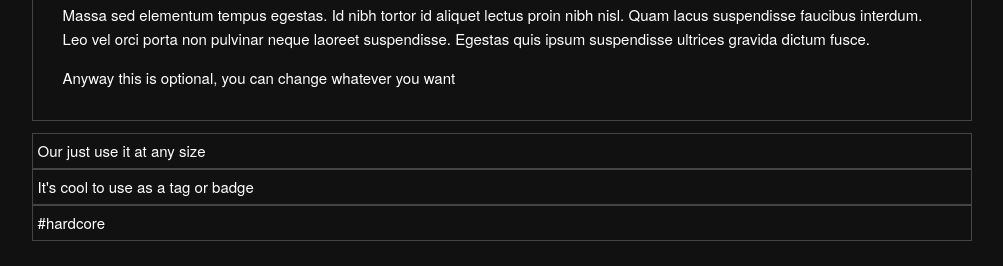
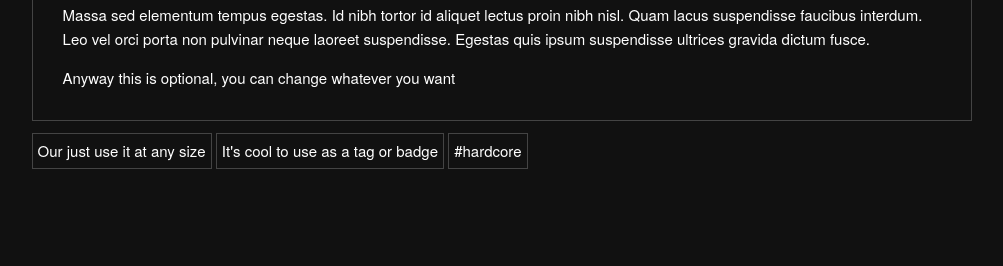
Before and after one commit to PedroCamata/Osso, a plain HTML site: page index.html in a window 1280 px wide. Shown: the part 1439-1705 px from the top of the page, without its empty margins (138-1141 px from the left). Drawn offline with Linux system fonts and the light colour scheme.

Commit message:
Add inlineb

```diff
--- a/css/osso.scss
+++ b/css/osso.scss
@@ -382,7 +382,6 @@ td {
   border: $border;
   box-sizing: border-box;
 
-
   &.big {
     display: block;
     width: 98%;
@@ -678,3 +677,7 @@ section:after {
 .no-border {
   border: none;
 }
+
+.inlineb {
+  display: inline-block;
+}
--- a/index.html
+++ b/index.html
@@ -96,13 +96,13 @@
         Anyway this is optional, you can change whatever you want
       </div>
       <div id="card-tags" class="col">
-        <div class="card p05">
+        <div class="card inlineb p05">
           Our just use it at any size
         </div>
-        <div class="card p05">
+        <div class="card inlineb p05">
           It's cool to use as a tag or badge
         </div>
-        <div class="card p05">
+        <div class="card inlineb p05">
           #hardcore
         </div>
       </div>
```
Also changed, not shown: css/osso.css, 1 other file.
